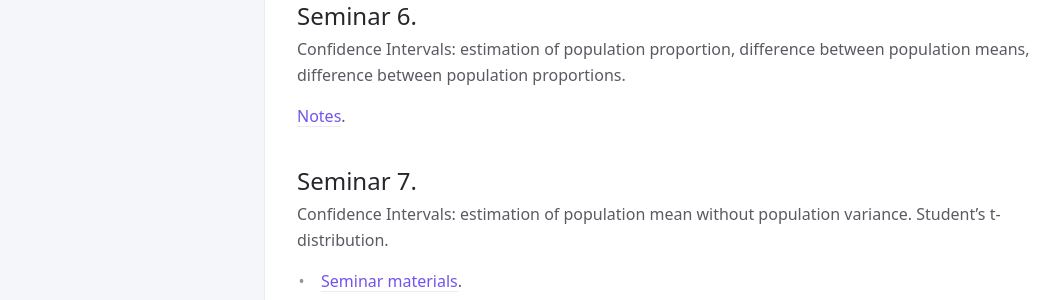
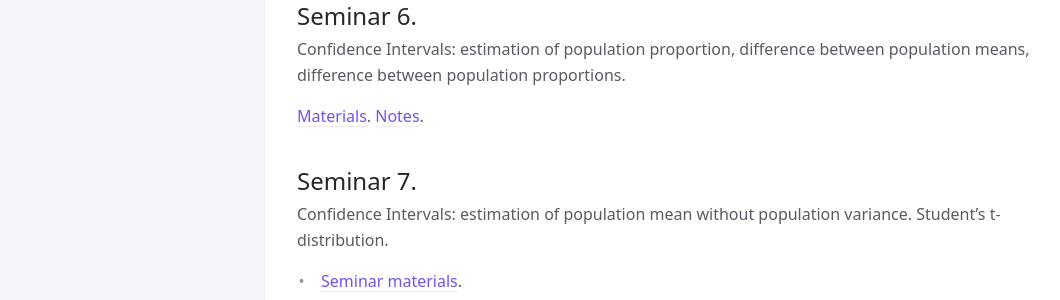
Before and after one commit to glkarpov/glkarpov.github.io, a Jekyll site: the page built from hse_prob_stat_22/stat_program.md, in a window 1280 px wide and 1284 px high. Shown: the part 823-1123 px from the top of the window, without its empty margins (107-1167 px from the left). Built offline with Jekyll 4.4.1, drawn with Linux system fonts in a browser that asks for light colours; our own code applies the rules of GitHub Pages for plain Markdown files; a script that is not in the unit is left out.

Commit message:
added seminar 5,6 files

```diff
--- a/hse_prob_stat_22/stat_program.md
+++ b/hse_prob_stat_22/stat_program.md
@@ -34,14 +34,14 @@
 
 Central Limit Theorem. Confidence Intervals. Estimation of population mean, given population variance.
 
-[Materials](./materials/stat_intro.pdf). [Notes](./notes/seminar5_notes.pdf).
+[Materials](./materials/mdi_ms_seminar5.pdf). [Notes](./notes/seminar5_notes.pdf).
 
 
 ## Seminar 6.
 
 Confidence Intervals: estimation of population proportion, difference between population means, difference between population proportions.
 
-[Notes](./notes/seminar6_notes.pdf).
+[Materials](./materials/mdi_ms_seminar6.pdf). [Notes](./notes/seminar6_notes.pdf).
 
 
 ## Seminar 7.
```
Also changed, not shown: 2 other files.
